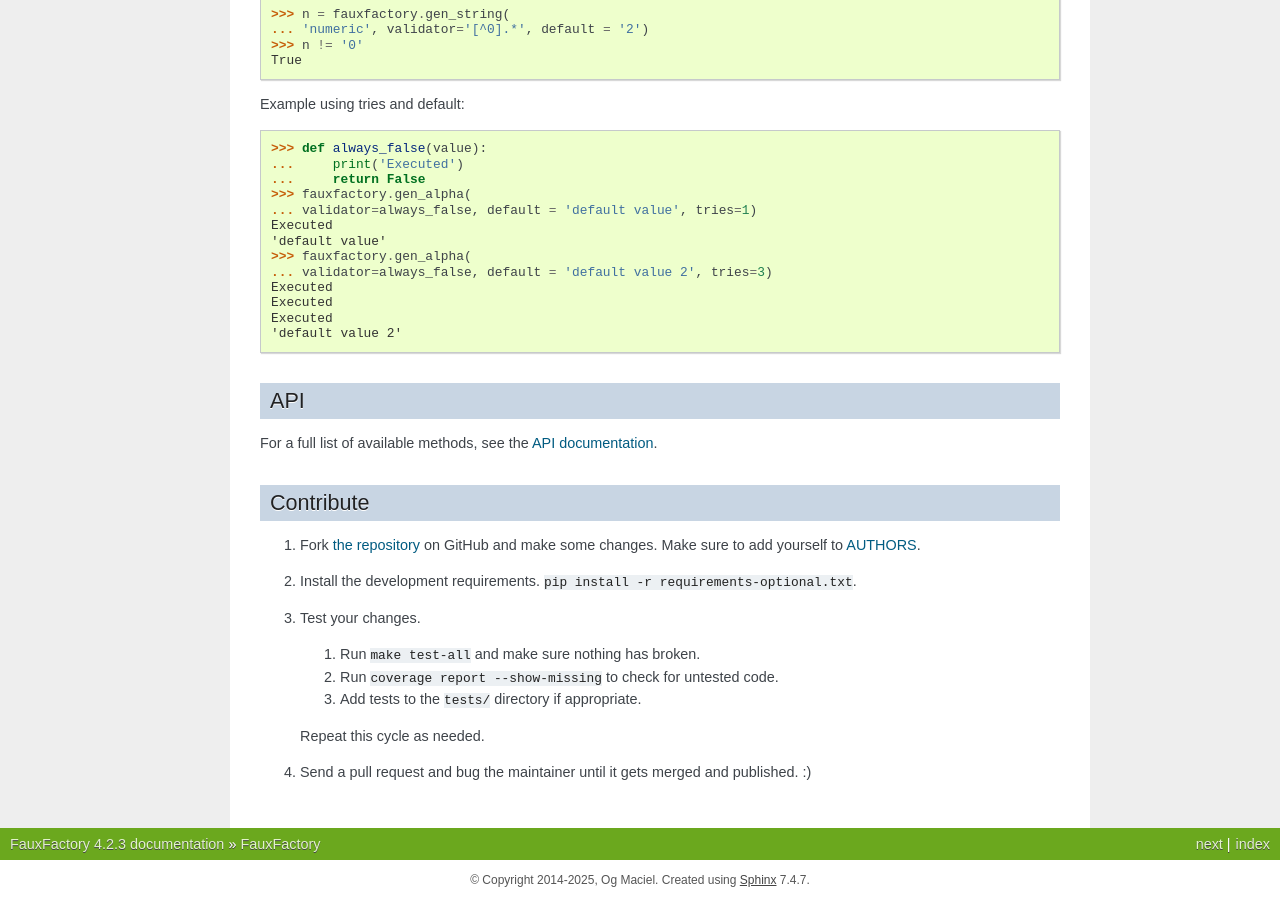
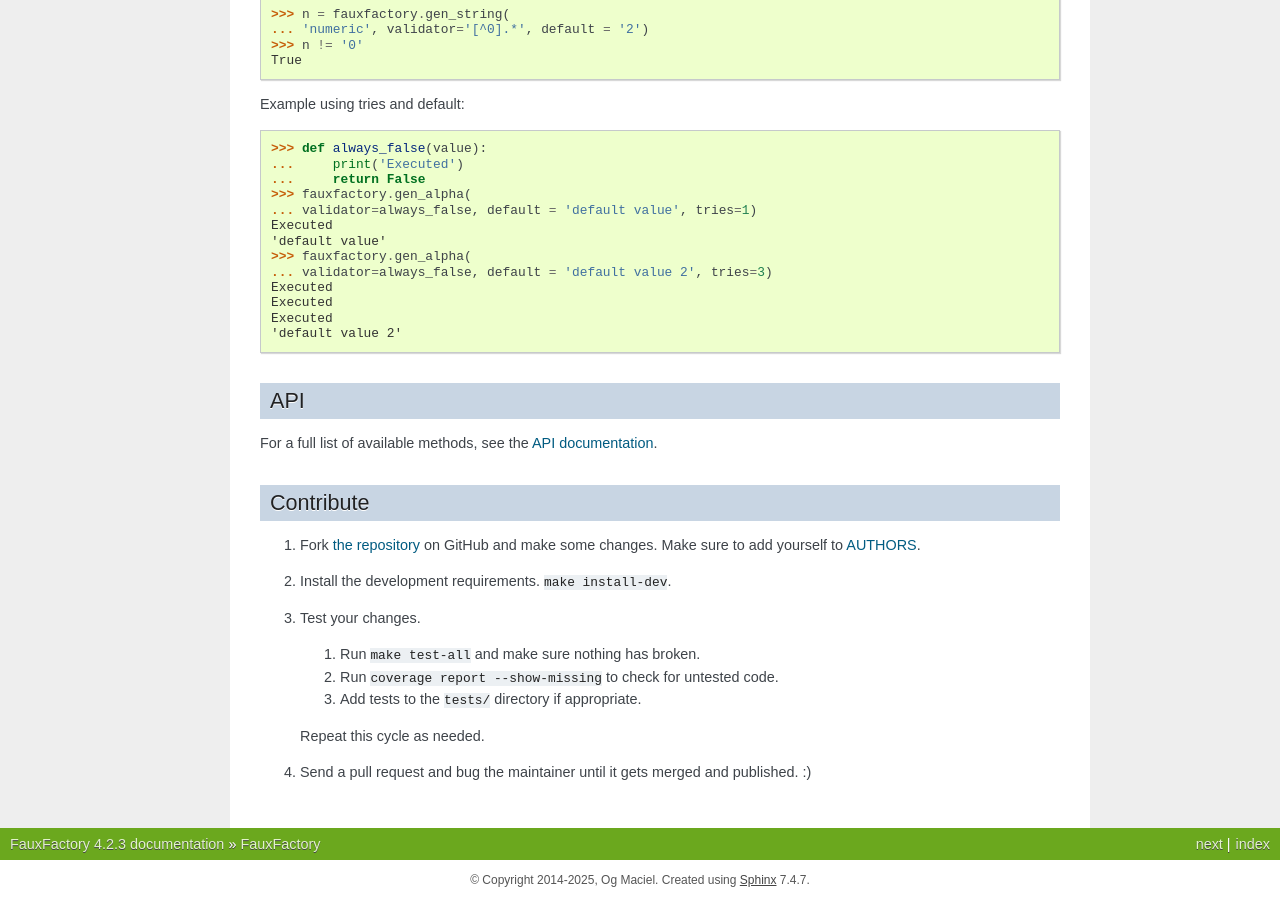
Before and after one commit to omaciel/fauxfactory, a Sphinx documentation site: the page built from docs/index.rst, in a window 1280 px wide and 900 px high, scrolled down 2506 px. Built offline with Sphinx 7.4.7, drawn with Linux system fonts in a browser that asks for light colours.

Commit message:
chore: remove stale Rye lockfiles and fix install docs
requirements.lock and requirements-dev.lock were generated by Rye and
are no longer read by CI, the Makefile, ReadTheDocs, or Dependabot,
which all use uv.lock / pyproject.toml. Their stale pins (e.g.
urllib3==2.2.1) only add noise for security scanners.

Also replace references to the nonexistent requirements-optional.txt
with the existing make install-docs / install-dev targets.

Co-Authored-By: Claude <noreply@anthropic.com>

```diff
--- a/README.rst
+++ b/README.rst
@@ -371,7 +371,7 @@ is available on ReadTheDocs.
 
 Generate documentation locally::
 
-    pip install -r requirements-optional.txt
+    make install-docs
     make docs-html
 
 🤝 Contributing
--- a/docs/index.rst
+++ b/docs/index.rst
@@ -201,8 +201,7 @@ Contribute
 
 #. Fork `the repository`_ on GitHub and make some changes. Make sure to add
    yourself to `AUTHORS`_.
-#. Install the development requirements. ``pip install -r
-   requirements-optional.txt``.
+#. Install the development requirements. ``make install-dev``.
 #.  Test your changes.
 
     #. Run ``make test-all`` and make sure nothing has broken.
```
Also changed, not shown: 2 other files.
